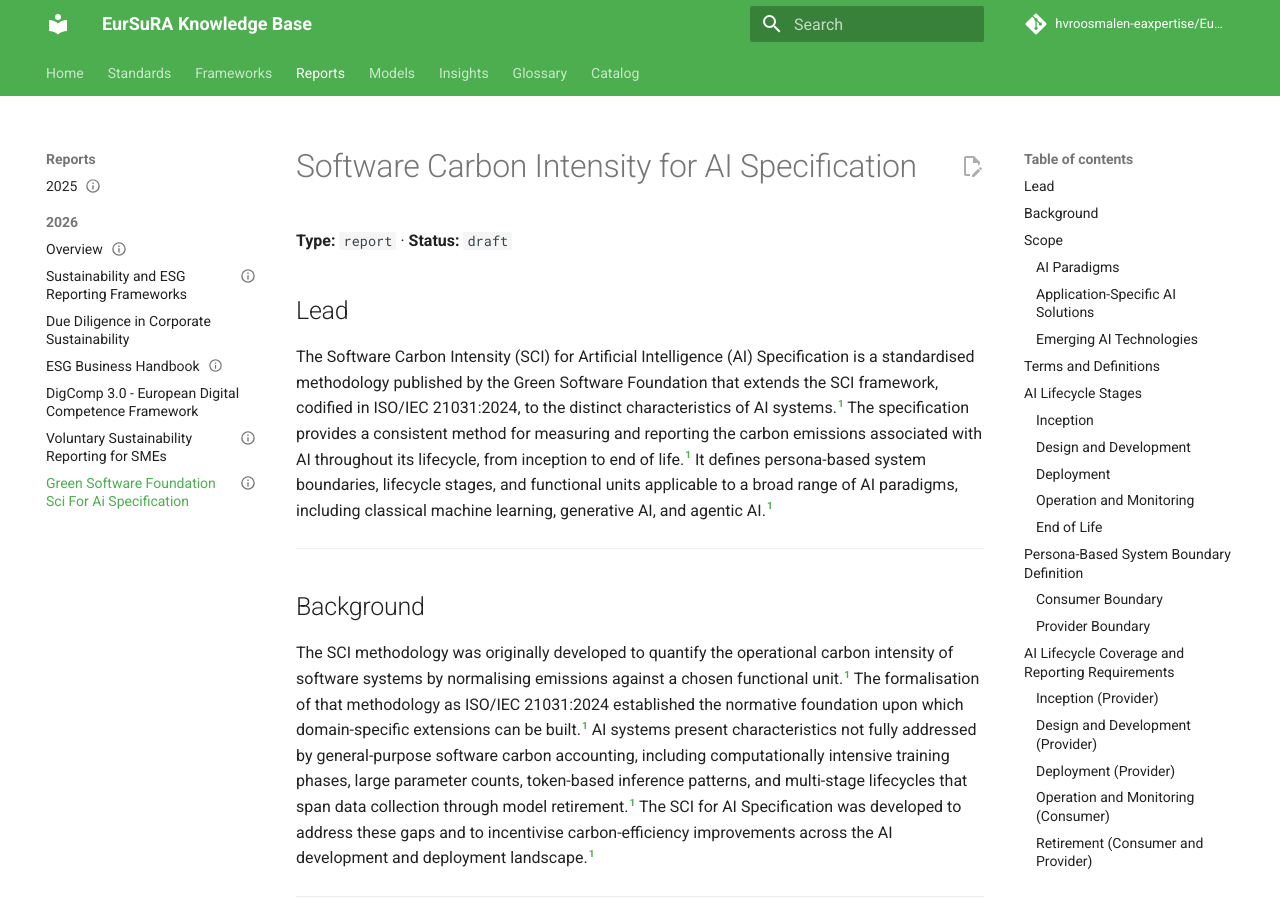
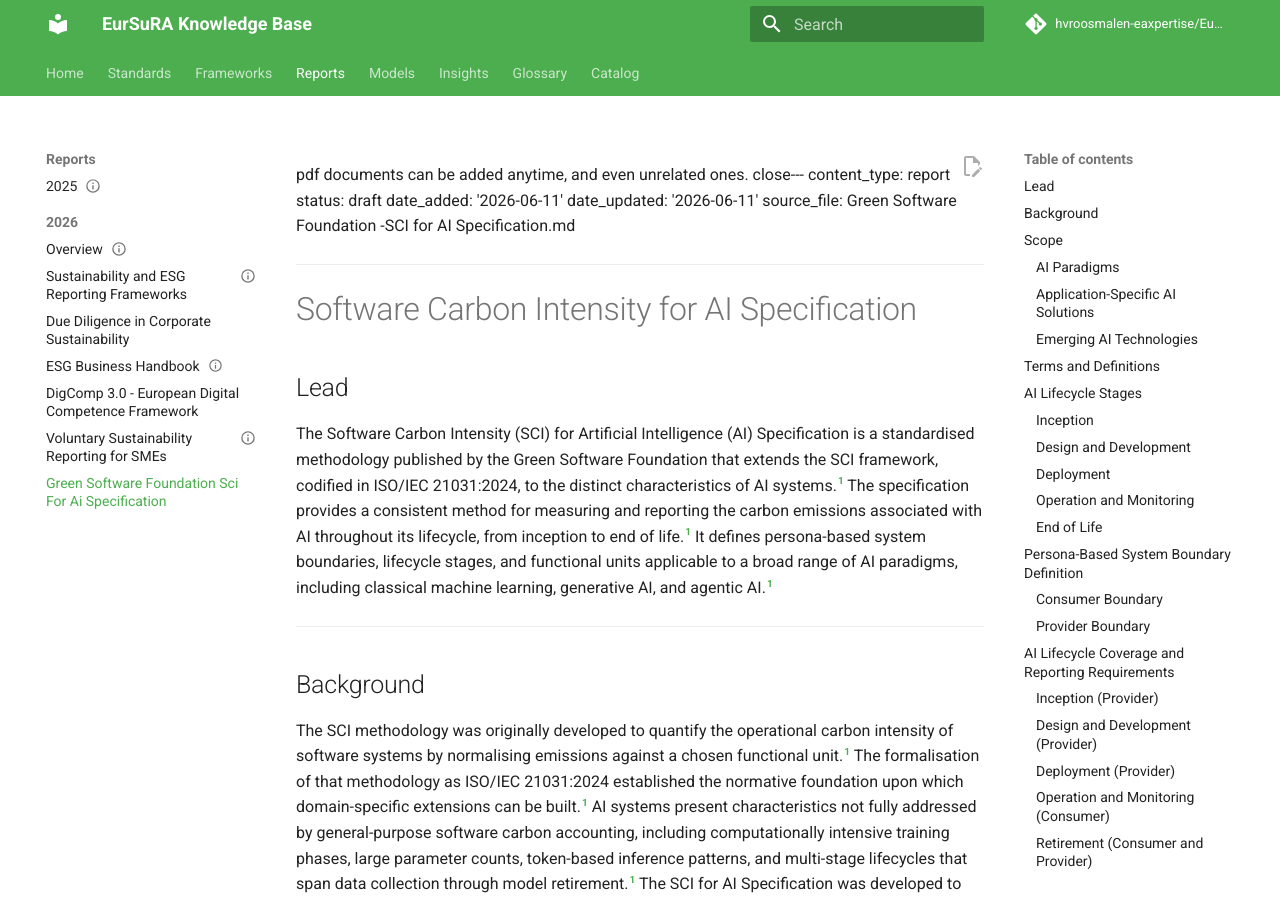
Before and after one commit to hvroosmalen-eaxpertise/EurSuRA-kb, an MkDocs documentation site: the page built from docs/reports/2026/green-software-foundation--sci-for-ai-specification.md, in a window 1280 px wide and 900 px high. Built offline with MkDocs 1.6.1 and Material for MkDocs 9.7.7, drawn with Linux system fonts in a browser that asks for light colours; comment, search, counter and statistics services are not loaded.

Commit message:
New input file

```diff
--- a/docs/reports/2026/green-software-foundation--sci-for-ai-specification.md
+++ b/docs/reports/2026/green-software-foundation--sci-for-ai-specification.md
@@ -1,4 +1,4 @@
----
+pdf documents can be added anytime, and even unrelated ones. close---
 content_type: report
 status: draft
 date_added: '2026-06-11'
```
